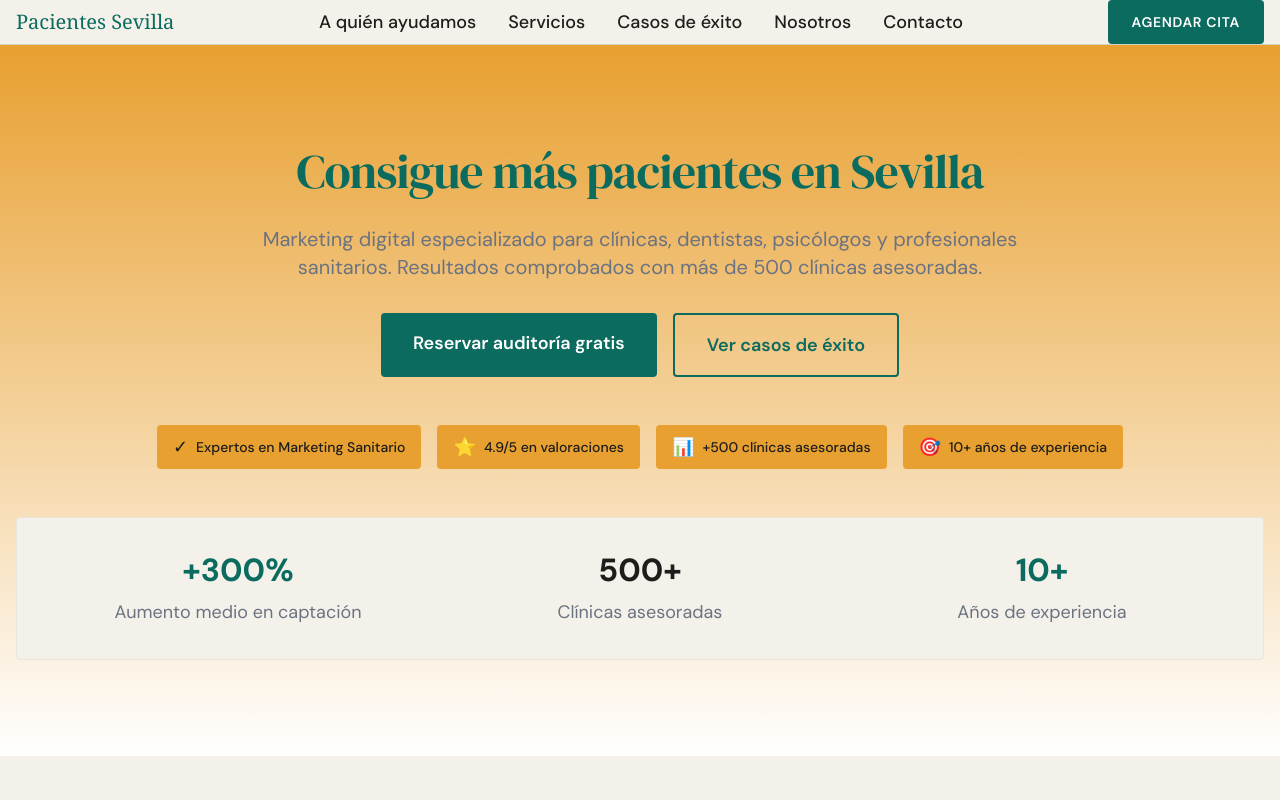
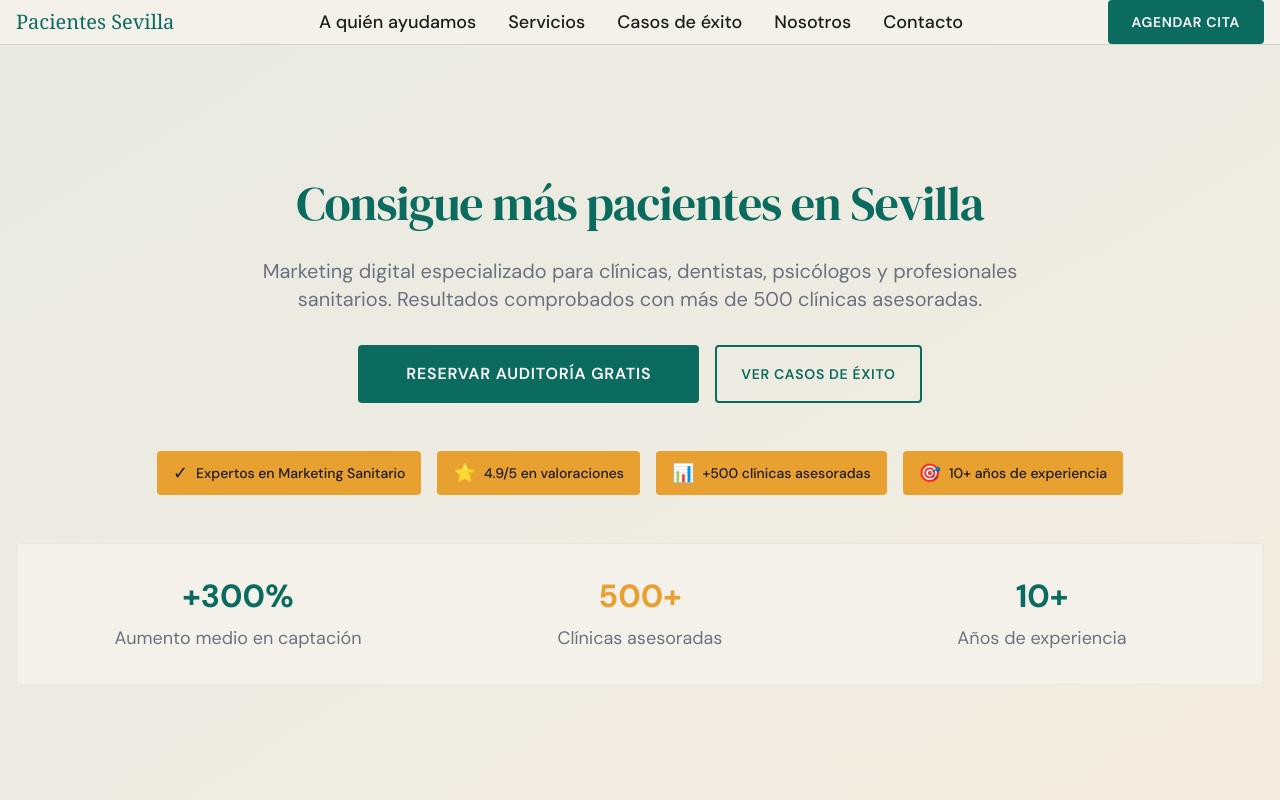
Before and after one commit to carlosalbertocardoso-hub/agencia-clinicas, a Next.js app: page / in a window 1280 px wide. Shown: the top 800 px of the page. Built offline with nearby package versions, Linux system fonts and the light colour scheme.

Commit message:
design: upgrade home hero with design system button classes and spacing

```diff
--- a/src/components/home/HeroSection.tsx
+++ b/src/components/home/HeroSection.tsx
@@ -3,7 +3,7 @@ import TrustBadges from '@/components/shared/TrustBadges'
 
 export default function HeroSection() {
   return (
-    <section className="bg-gradient-to-b from-secondary to-white py-16 md:py-24">
+    <section className="py-section md:py-32 bg-gradient-to-br from-primary/5 to-secondary/5">
       <div className="container-custom text-center">
         <h1 className="text-h1 font-heading mb-6 text-primary leading-tight">
           Consigue más pacientes en Sevilla
@@ -16,13 +16,13 @@ export default function HeroSection() {
         <div className="flex flex-col sm:flex-row gap-4 justify-center mb-12">
           <Link
             href="/contacto"
-            className="inline-block bg-primary text-white px-8 py-4 rounded hover:bg-primary-light transition text-lg font-semibold"
+            className="btn-primary btn-primary-lg inline-flex items-center justify-center gap-2"
           >
             Reservar auditoría gratis
           </Link>
           <Link
             href="/casos-de-exito"
-            className="inline-block border-2 border-primary text-primary px-8 py-4 rounded hover:bg-primary hover:text-white transition text-lg font-semibold"
+            className="btn-secondary inline-flex items-center justify-center gap-2"
           >
             Ver casos de éxito
           </Link>
@@ -39,7 +39,7 @@ export default function HeroSection() {
             <p className="text-text-muted">Aumento medio en captación</p>
           </div>
           <div>
-            <div className="text-4xl font-bold text-accent mb-2">500+</div>
+            <div className="text-4xl font-bold text-secondary mb-2">500+</div>
             <p className="text-text-muted">Clínicas asesoradas</p>
           </div>
           <div>
```
